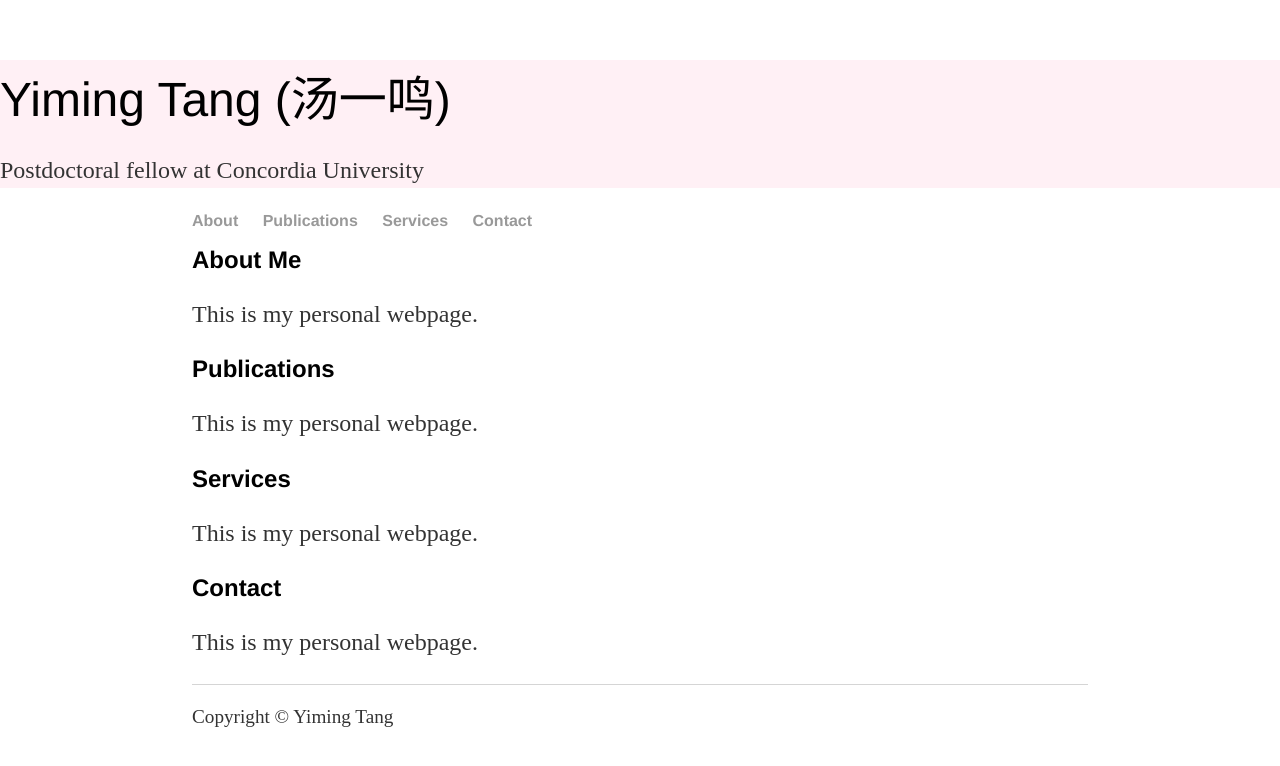
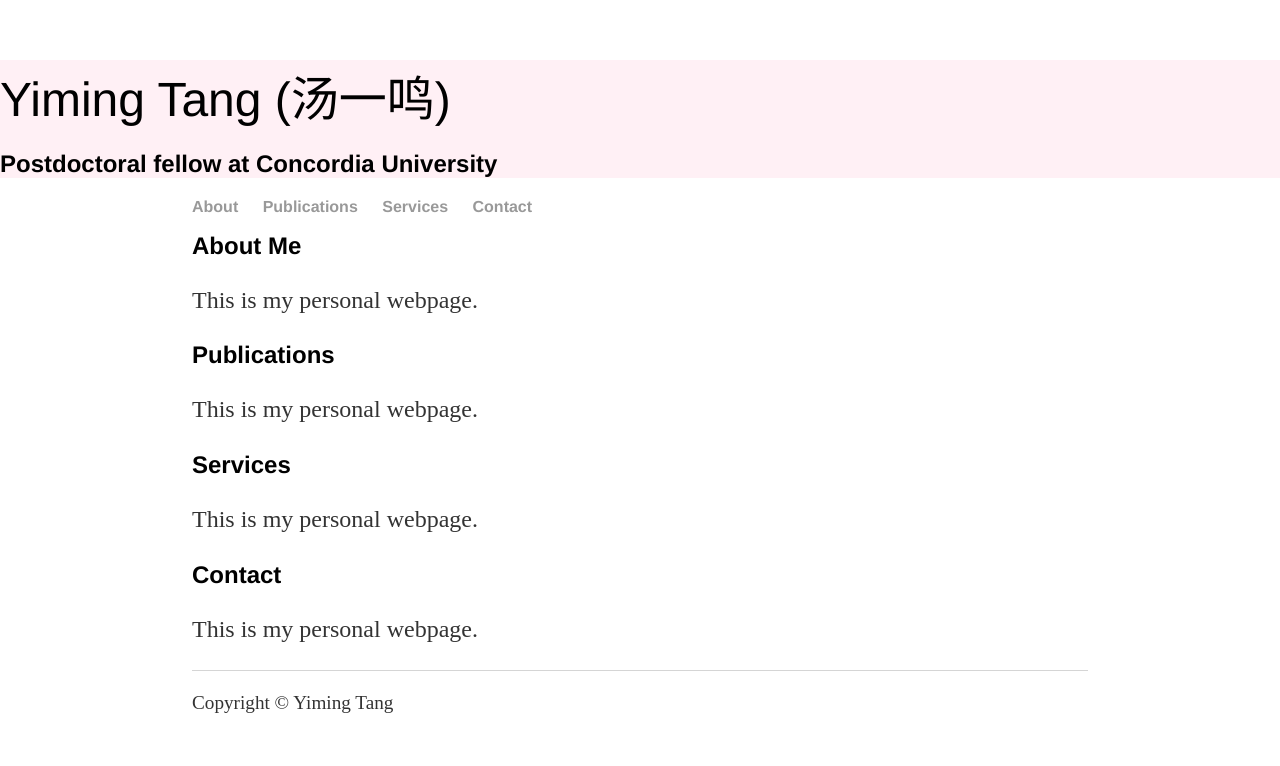
Before and after one commit to yiming-tang-cs/yiming-tang-cs.github.io, a Jekyll site: the page built from index.html, in a window 1280 px wide. Shown: the top 766 px of the page. Built offline with Jekyll 4.4.1, drawn with Linux system fonts in a browser that asks for light colours.

```diff
--- a/_layouts/default.html
+++ b/_layouts/default.html
@@ -11,7 +11,7 @@
 		<div class="title">
 			<div class="name">
 				<h0>Yiming Tang (汤一鸣)</h0>
-				<p>Postdoctoral fellow at Concordia University</p>
+				<h2>Postdoctoral fellow at Concordia University</h2>
 			</div>
 		</div>
 
```
